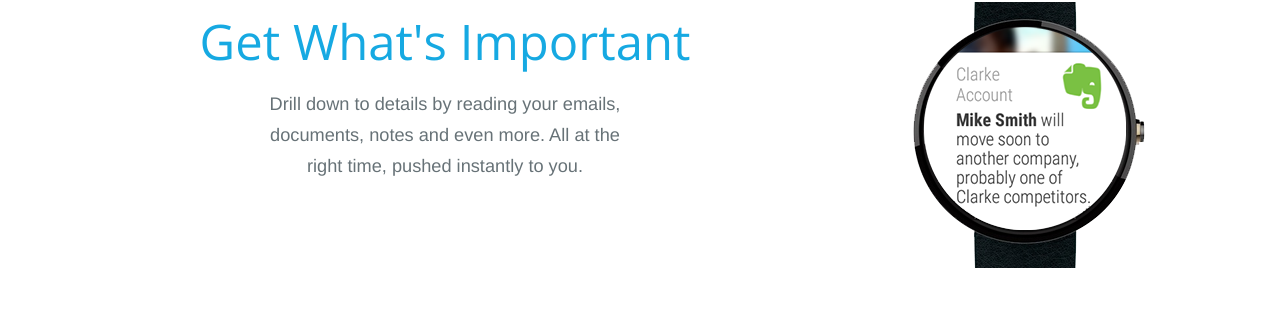
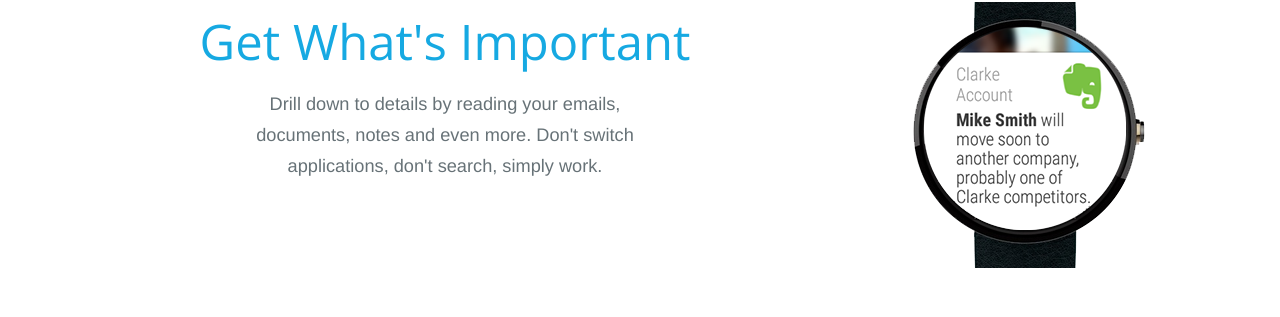
Before and after one commit to AnyFetch/companion.anyfetch.com, a Jekyll site: the page built from index.html, in a window 1280 px wide and 900 px high, scrolled down 1899 px. Shown: the part 135-452 px from the top of the window. Built offline with Jekyll 4.4.1, drawn with Linux system fonts in a browser that asks for light colours; nearby versions of some CDN libraries; Markdown is read by kramdown in place of the engine named in the settings; some of the changed text lies outside the part shown.

Commit message:
small updates

```diff
--- a/index.html
+++ b/index.html
@@ -44,7 +44,7 @@ layout: main
 		<div class="col-lg-8 col-md-8 col-sm-8 benefits">
 			<h2>Get what's important</h2>
 			<h4>
-				Drill down to details by reading your emails,<br/> documents, notes and even more. All at the<br/> right time, pushed instantly to you.
+				Drill down to details by reading your emails,<br/> documents, notes and even more. Don't switch<br/> applications, don't search, simply work.
 			</h4>
 		</div>
 		<div class="col-lg-4 col-md-4 col-sm-4 thumbnail">
```
Also changed, not shown: other parts of index.html (+1 -1 lines), 2 other files.
